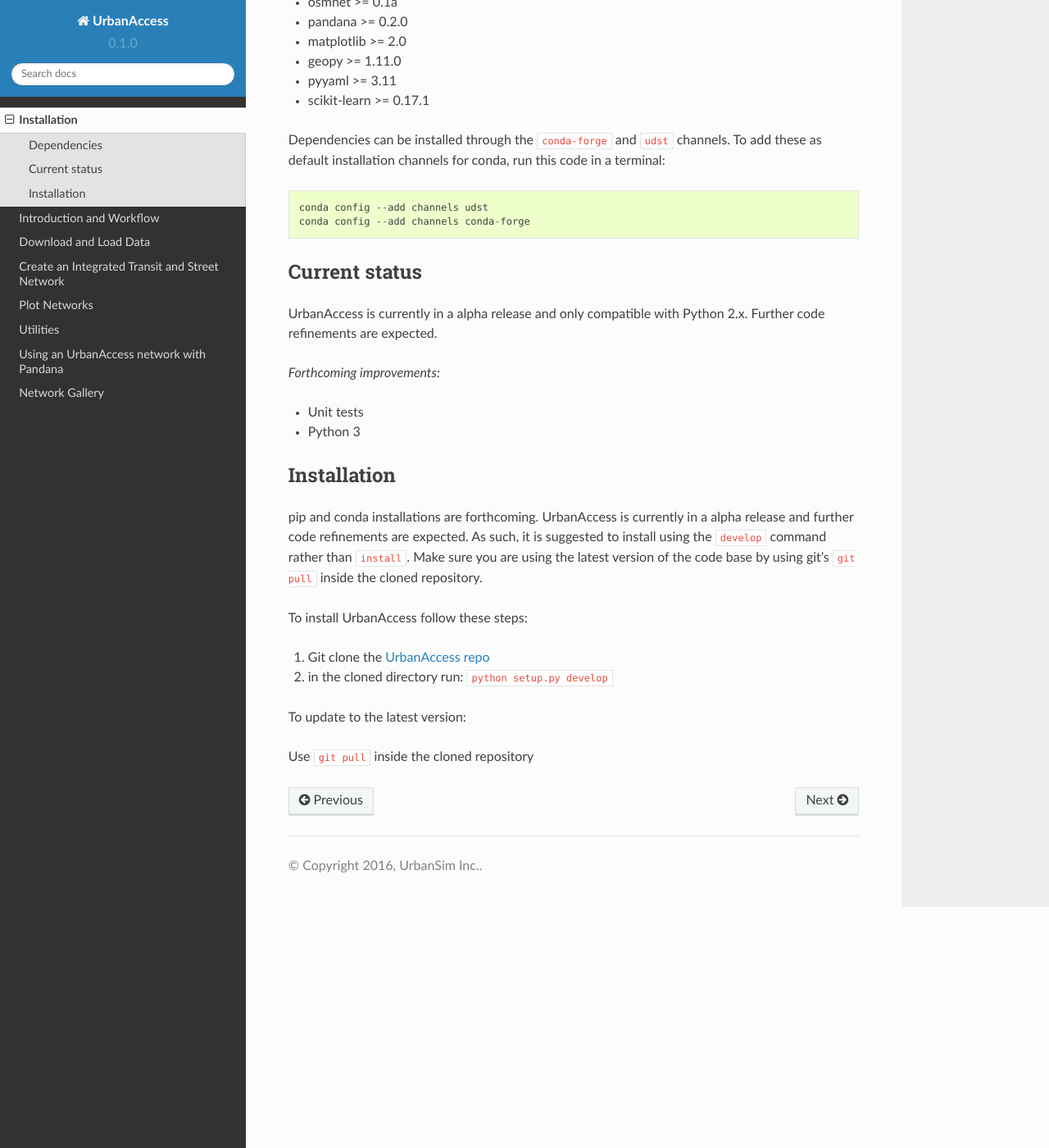
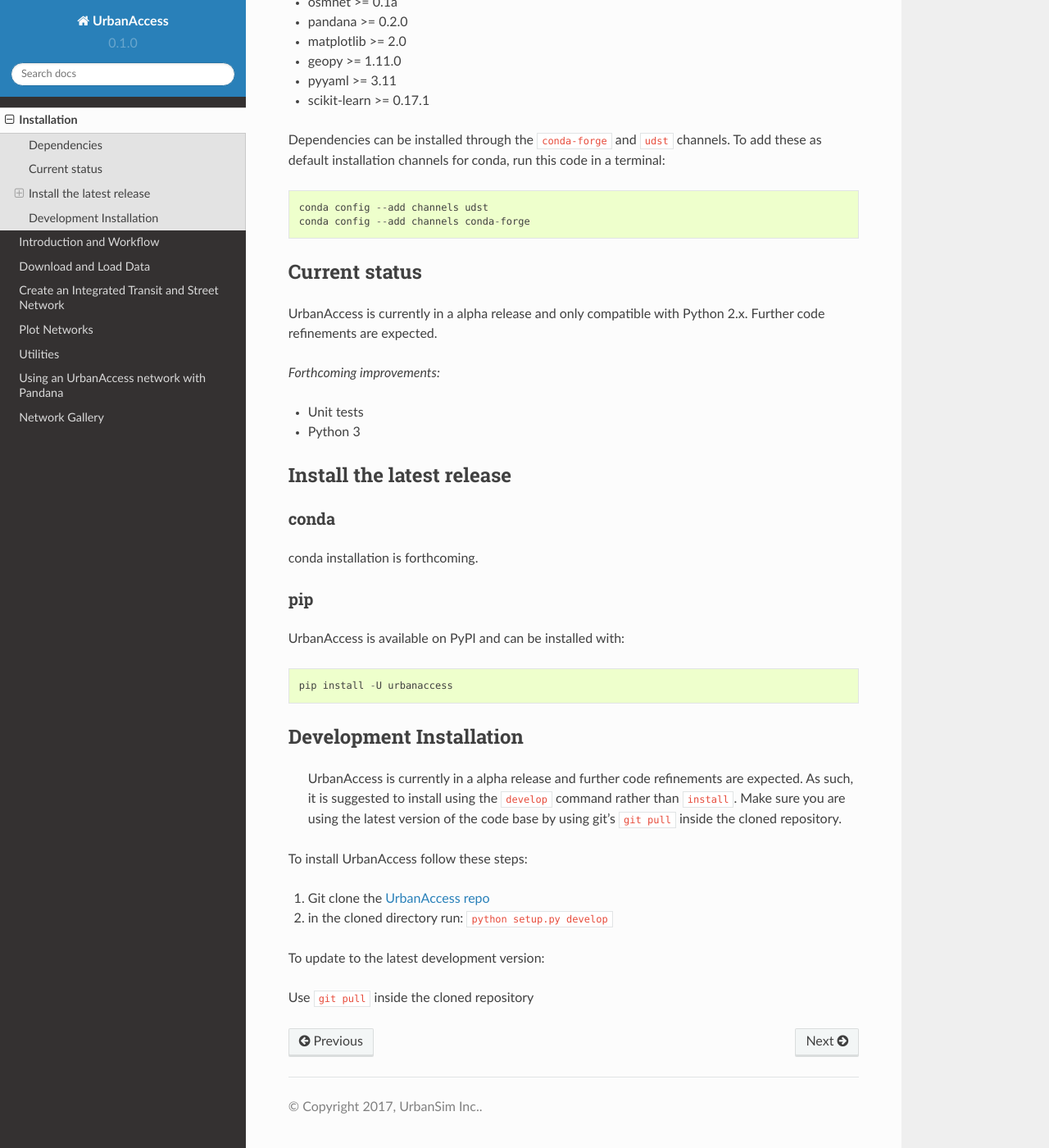
Before and after one commit to UDST/urbanaccess, a Sphinx documentation site: the page built from docs/source/installation.rst, in a window 1280 px wide and 1400 px high, scrolled down 369 px. Shown: the whole window at 82% size. Built offline with Sphinx 7.4.7 and the Read the Docs theme 2.0.0, drawn with Linux system fonts in a browser that asks for light colours.

Commit message:
updated docs and readme install instructions

```diff
--- a/docs/source/conf.py
+++ b/docs/source/conf.py
@@ -28,7 +28,7 @@
 source_suffix = '.rst'
 master_doc =  'index'
 project = u'UrbanAccess'
-copyright = u'2016, UrbanSim Inc.'
+copyright = u'2017, UrbanSim Inc.'
 author = u'UrbanSim Inc.'
 version = u'0.1.0'
 release = u'0.1.0'
--- a/docs/source/installation.rst
+++ b/docs/source/installation.rst
@@ -4,7 +4,7 @@
 UrbanAccess relies on a number of libraries in the scientific Python stack which can be easily installed using the `Anaconda`_ python distribution which can be downloaded `here <https://www.continuum.io/downloads>`__.
 
 Dependencies
-~~~~~~~~~~~~~~~~~~
+------------
 
 * requests >= 2.9.1
 * pandas >= 0.17.0
@@ -22,7 +22,7 @@
     conda config --add channels conda-forge
 
 Current status
-~~~~~~~~~~~~~~~~~~
+--------------
 
 UrbanAccess is currently in a alpha release and only compatible with Python 2.x. Further code refinements are expected.
 
@@ -31,17 +31,30 @@
 * Unit tests
 * Python 3
 
-Installation
-~~~~~~~~~~~~~~
+Install the latest release
+--------------------------
 
-pip and conda installations are forthcoming. UrbanAccess is currently in a alpha release and further code refinements are expected. As such, it is suggested to install using the ``develop`` command rather than ``install``. Make sure you are using the latest version of the code base by using git's ``git pull`` inside the cloned repository.
+conda
+~~~~~~
+conda installation is forthcoming.
+
+pip
+~~~~~~
+UrbanAccess is available on PyPI and can be installed with::
+
+    pip install -U urbanaccess
+
+Development Installation
+------------------------
+
+ UrbanAccess is currently in a alpha release and further code refinements are expected. As such, it is suggested to install using the ``develop`` command rather than ``install``. Make sure you are using the latest version of the code base by using git's ``git pull`` inside the cloned repository.
 
 To install UrbanAccess follow these steps:
 
 1. Git clone the `UrbanAccess repo <https://github.com/udst/urbanaccess>`__
 2. in the cloned directory run: ``python setup.py develop``
 
-To update to the latest version:
+To update to the latest development version:
 
 Use ``git pull`` inside the cloned repository
 
```
Also changed, not shown: README.rst (+17 -8 lines).
